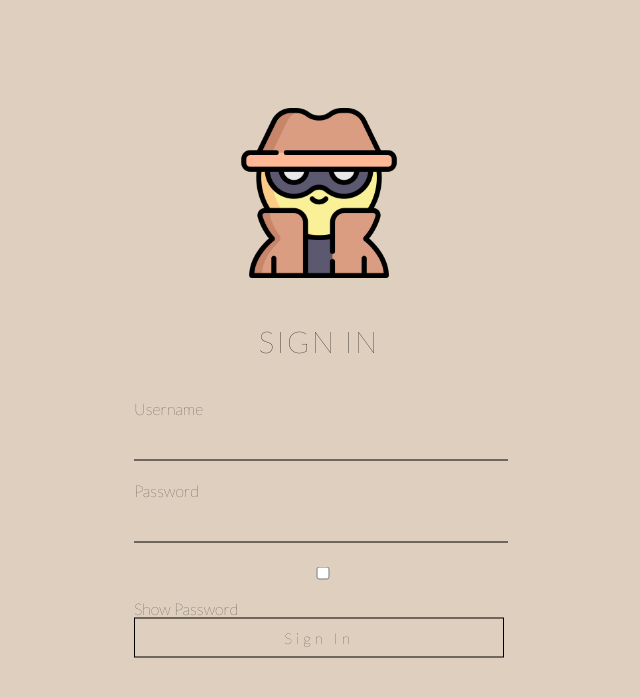
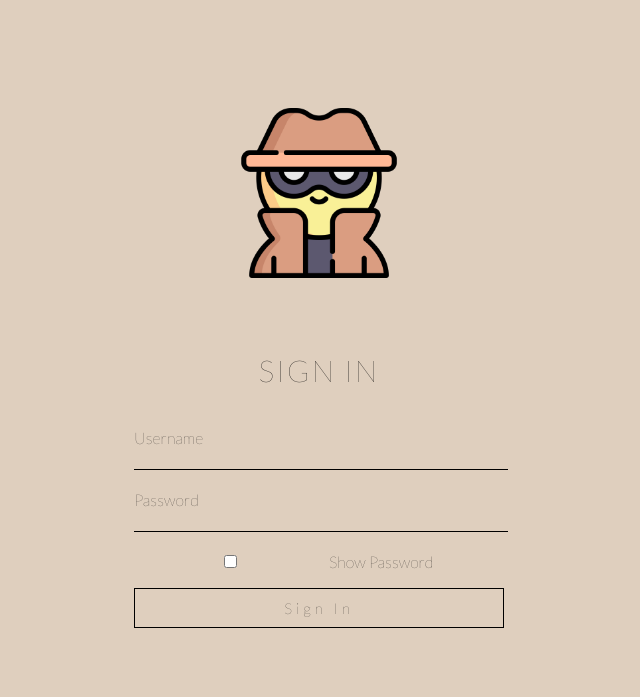
Before and after one commit to dkihe/ckst, a Django app: page /login/ in a window 1280 px wide. Shown: the top 697 px of the page, without its empty margins (321-961 px from the left). Run offline with Django 3.2, Linux system fonts and the light colour scheme.

Commit message:
Changed CSS so that check box is aligned with label

```diff
--- a/tutare/assets/css/login.css
+++ b/tutare/assets/css/login.css
@@ -68,7 +68,7 @@ h3 {
     border-bottom: 1px solid black;
     background-color: transparent;
     outline: none;
-    height: 40px;
+    height: 20px;
     color:black;
     display: 16px;
 }
@@ -110,6 +110,10 @@ h3 {
 }
 
 .form-area input[type=checkbox]{
+    width: 50%;
+}
+
+label {
     position: relative;
-    top: 1px;
+    display:inline;
 }
--- a/tutare/templates/signup.html
+++ b/tutare/templates/signup.html
@@ -27,8 +27,8 @@
                 <label for="password">Confirm Password</label>
                 <input type="password" id="confpassword" name= "confpassword" required>
 
+                <label for="togglepw">Show Password</label>
                 <input type="checkbox" id="togglepw" name="togglepw" onClick="togglePassword()"/>
-                <label for="togglepw">Show Password</label>
 
                 <input type="submit" id="signup" name="signup" value="Sign Up">
                 <div id="message"></div>
```
